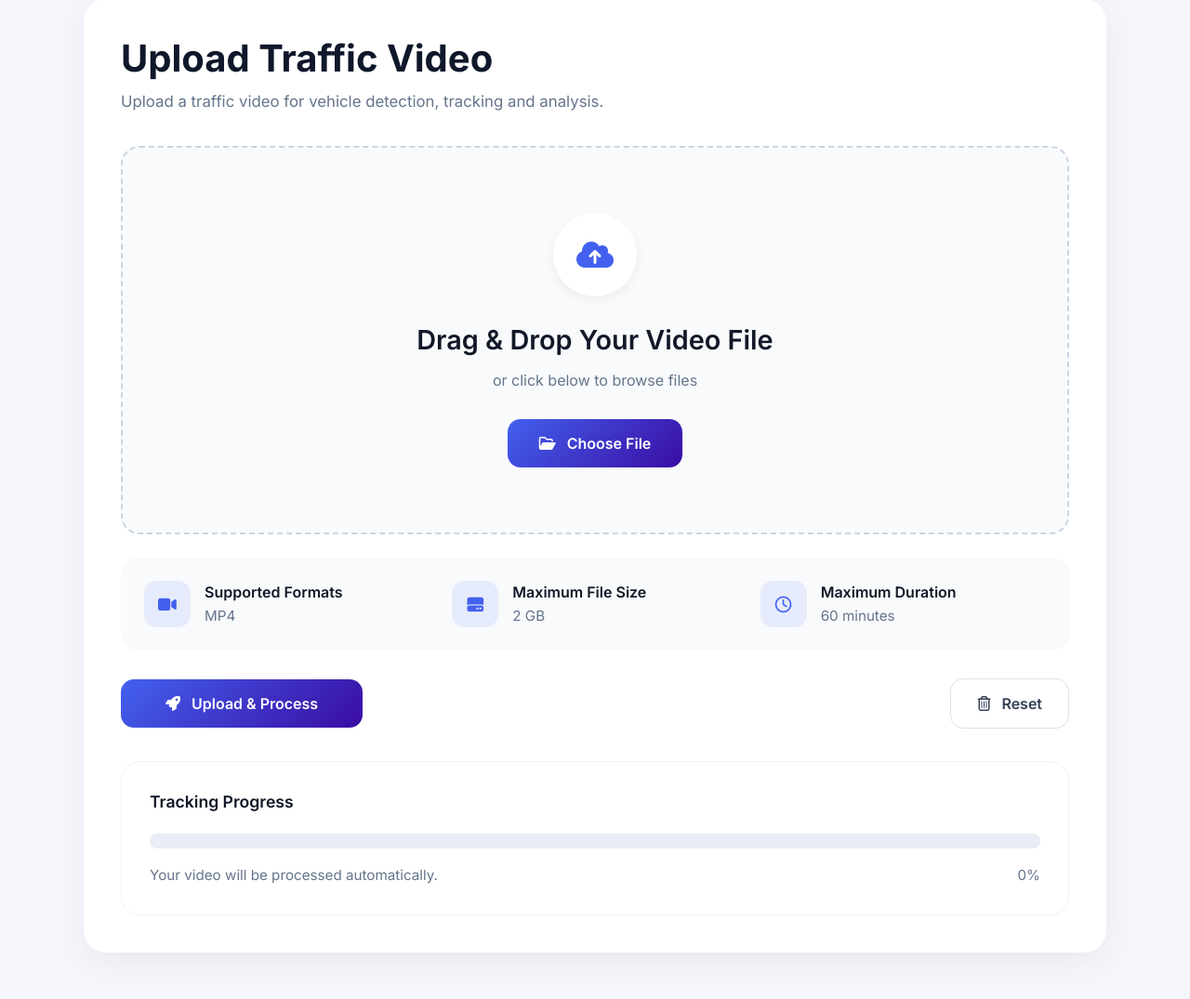
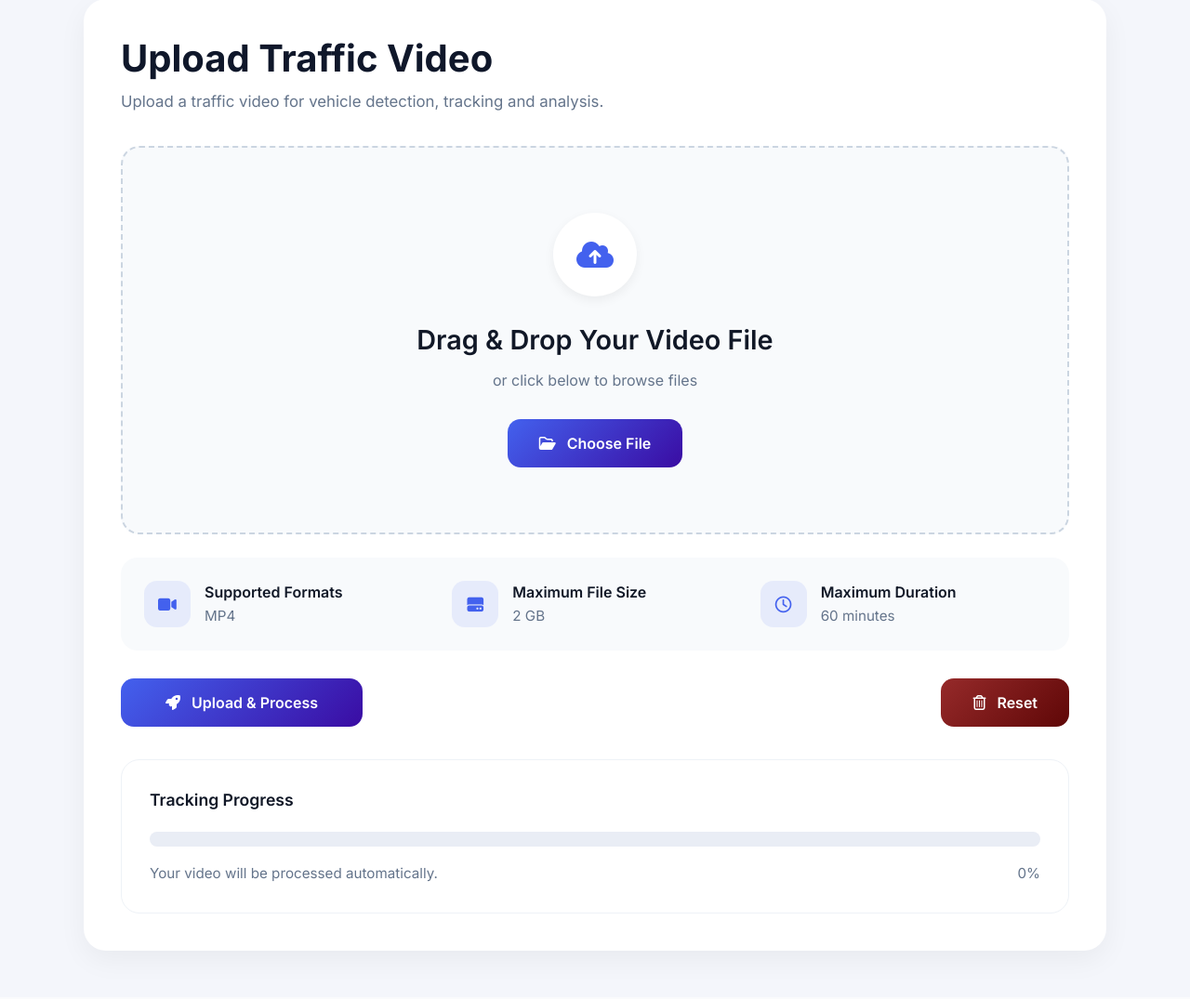
Before and after one commit to JoshuaDjordjevic/traffic-team-app, a Flask app: page / in a window 1280 px wide. Shown: the part 51-1126 px from the top of the page at 93% size. After the commit the page ends 1083 px from the top, so only its background shows below. Run offline with Flask 3, Linux system fonts and the light colour scheme.

Commit message:
Qol changes

```diff
--- a/app/static/css/main.css
+++ b/app/static/css/main.css
@@ -93,6 +93,22 @@ body {
   opacity: 0.95;
 }
 
+.btn-secondary-custom {
+  color: white;
+  background: linear-gradient(135deg, #962a2a, #5f0707);
+  border: none;
+  padding: 14px 34px;
+  border-radius: 14px;
+  font-weight: 600;
+  font-size: 1rem;
+  transition: 0.3s;
+}
+
+.btn-secondary-custom:hover {
+  transform: translateY(-2px);
+  opacity: 0.95;
+}
+
 .info-row {
   margin-top: 25px;
   background: #f8fafc;
@@ -138,12 +154,9 @@ body {
 }
 
 .reset-btn {
-  background: white;
-  border: 1px solid #dbe1ea;
   border-radius: 14px;
   padding: 14px 28px;
   font-weight: 600;
-  color: #334155;
 }
 
 .progress-card,
@@ -171,7 +184,7 @@ body {
 .progress-bar {
   background: linear-gradient(135deg, #4361ee, #3a0ca3);
   width: 0%;
-  transition: width 0.4s;
+  transition: width 0.75s;
 }
 
 .progress-footer {
--- a/app/static/js/script.js
+++ b/app/static/js/script.js
@@ -31,6 +31,16 @@ function updateDropUI(file) {
   const title = document.querySelector(".drop-title");
   title.textContent = `Selected: ${file.name}`;
 }
+
+videoInput.addEventListener("change", (e) => {
+  const file = e.target.files[0];
+
+  if (!file) return;
+
+  updateDropUI(file);
+
+  console.log("File selected via picker:", file.name);
+});
 
 // Upload and process video button
 
@@ -88,7 +98,7 @@ async function trackProgress(jobId) {
       clearInterval(interval);
       await retrieveResult(jobId);
     }
-  }, 1000);
+  }, 500);
 }
 
 const congestionLabels = {
--- a/app/templates/index.html
+++ b/app/templates/index.html
@@ -104,7 +104,7 @@
             Upload & Process
           </button>
 
-          <button class="reset-btn" id="resetBtn">
+          <button class="btn btn-secondary-custom btn-reset" id="resetBtn">
             <i class="fa-regular fa-trash-can me-2"></i>
             Reset
           </button>
--- a/run.py
+++ b/run.py
@@ -3,4 +3,4 @@ from app import create_app
 app = create_app()
 
 if __name__ == "__main__":
-    app.run(debug=True)
+    app.run("0.0.0.0", debug=True)
```
Also changed, not shown: README.md, images/app_interface.jpg (added).
